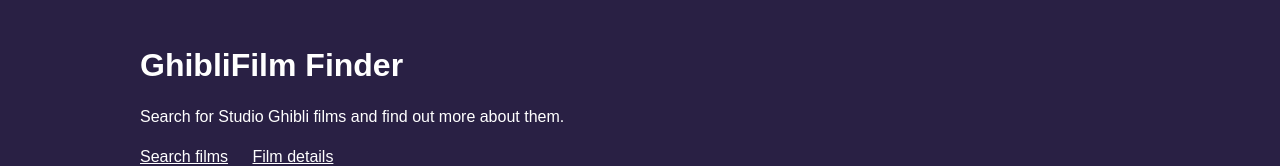
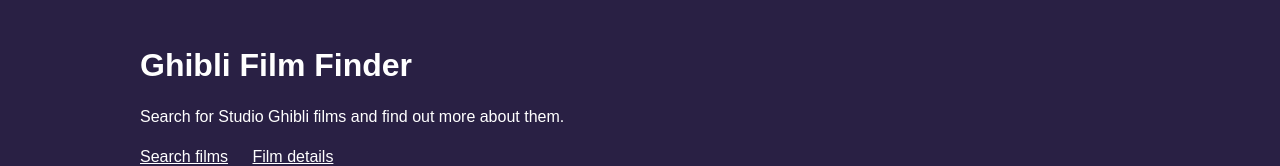
Before and after one commit to caitlin-beavis/GhibliFilmFinder, a plain HTML site: page index.html in a window 1280 px wide. Shown: the top 166 px of the page. Drawn offline with Linux system fonts and the light colour scheme; no server answers.

Commit message:
Update index.html

```diff
--- a/index.html
+++ b/index.html
@@ -3,14 +3,14 @@
 <head>
   <meta charset="UTF-8">
   <meta name="viewport" content="width=device-width, initial-scale=1.0">
-  <title>GhibliFilmFinder</title>
+  <title>Ghibli Film Finder</title>
   <link rel="stylesheet" href="style.css">
   <script src="script.js" defer></script>
 </head>
 <body>
   <header>
     <div class="container">
-      <h1>GhibliFilm Finder</h1>
+      <h1>Ghibli Film Finder</h1>
       <p>Search for Studio Ghibli films and find out more about them.</p>
       <nav aria-label="Main navigation">
         <a href="#search-section">Search films</a>
```
